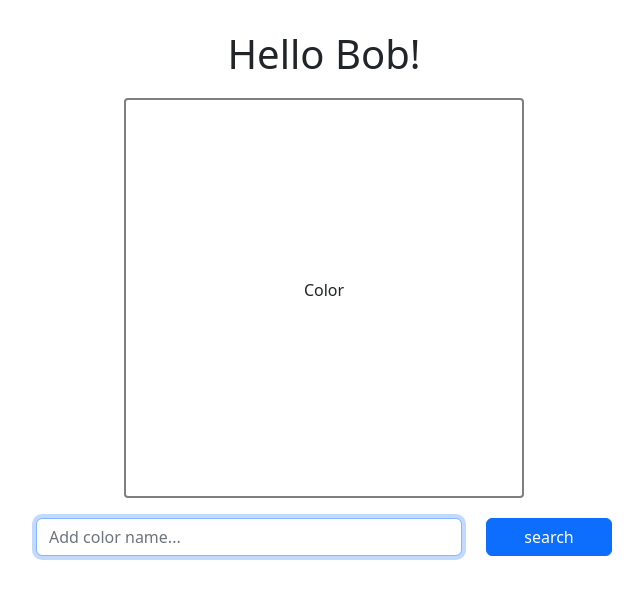
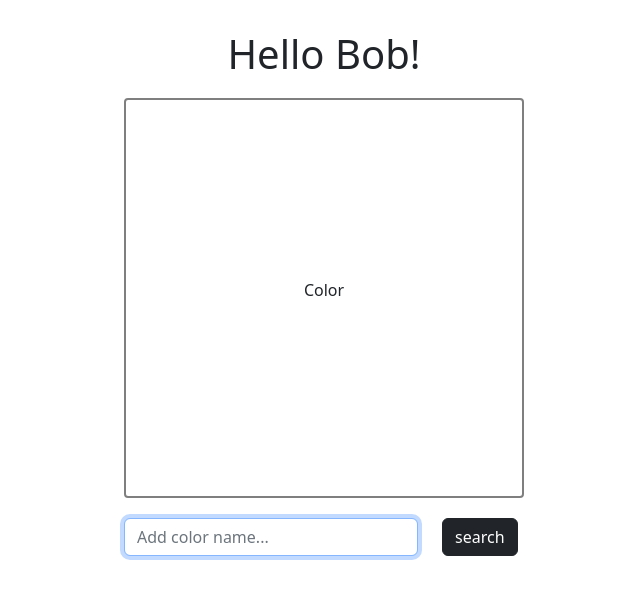
Before and after one commit to Karolinaa12/colour-changer-react-app, a React (Create React App) app: page / in a window 1280 px wide. Shown: the top 598 px of the page, without its empty margins (316-959 px from the left). Built offline with nearby package versions, Linux system fonts and the light colour scheme.

Commit message:
Adeed style to input

```diff
--- /dev/null
+++ b/src/Input.css
@@ -0,0 +1,9 @@
+.btn {
+  margin: 0;
+}
+
+form {
+  display: block;
+  margin: 0 auto;
+  max-width: 400px;
+}
--- a/src/Input.js
+++ b/src/Input.js
@@ -1,4 +1,5 @@
 import React, { useState } from "react";
+import "./Input.css";
 
 export default function Input() {
   const [color, setColor] = useState("");
@@ -25,11 +26,7 @@ export default function Input() {
           />
         </div>
         <div className="col-3">
-          <input
-            type="submit"
-            value="search"
-            className="btn btn-primary w-100"
-          />
+          <input type="submit" value="search" className="btn btn-dark" />
         </div>
       </div>
     </form>
```
